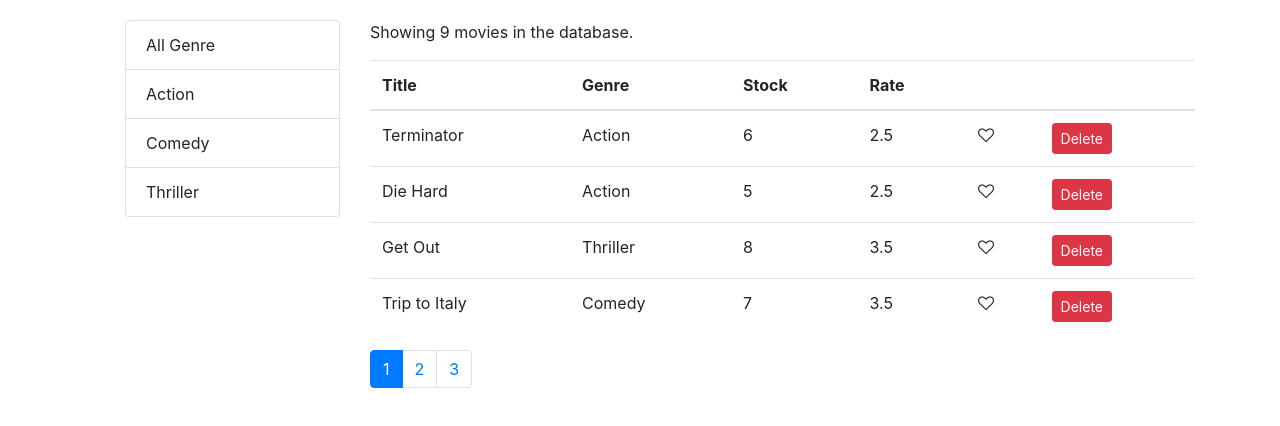
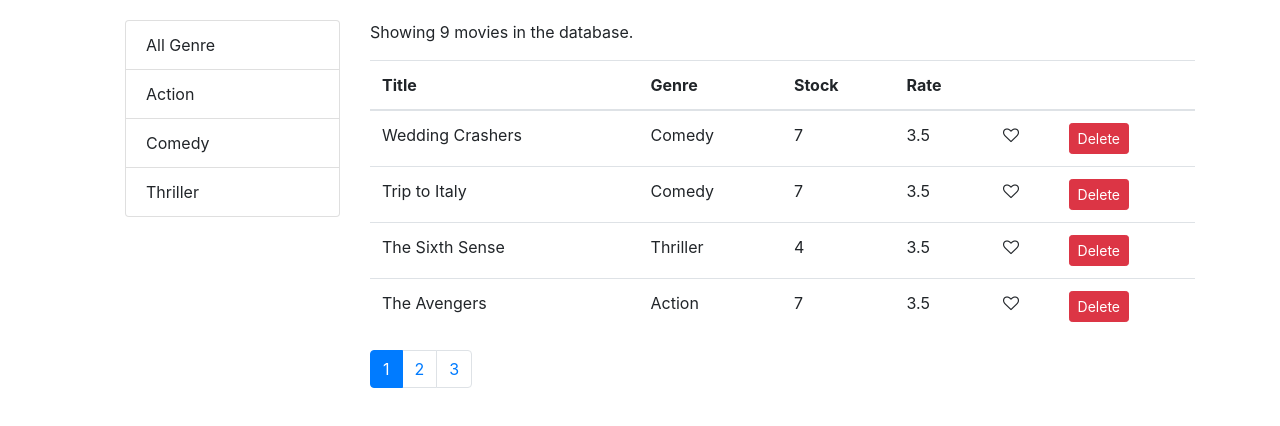
Before and after one commit to Mao-Ying-Li/React-Lesson, a React (Create React App) app: page / in a window 1280 px wide. Shown: the top 426 px of the page. Built offline with nearby package versions, Linux system fonts and the light colour scheme.

Commit message:
Extract table header

```diff
--- /dev/null
+++ b/src/components/common/tableHeader.jsx
@@ -0,0 +1,33 @@
+import React, { Component } from "react";
+
+class TableHeader extends Component {
+    raiseSort = path => {
+        const sortColumn = { ...this.props.sortColumn };
+        console.log(sortColumn);
+        if (sortColumn.path === path) {
+            sortColumn.order = sortColumn.order === "asc" ? "desc" : "asc";
+        } else {
+            sortColumn.path = path;
+            sortColumn.order = "asc";
+        }
+        this.props.onSort(sortColumn);
+    };
+
+    render() {
+        return (
+            <thead>
+                <tr>
+                    {this.props.columns.map(column => (
+                        <th
+                            key={column.path || column.key}
+                            onClick={() => this.raiseSort(column.path)}>
+                            {column.label}
+                        </th>
+                    ))}
+                </tr>
+            </thead>
+        );
+    }
+}
+
+export default TableHeader;
--- a/src/components/movies.jsx
+++ b/src/components/movies.jsx
@@ -1,4 +1,5 @@
 import React, { Component } from "react";
+import _ from "lodash";
 import { getMovies } from "../services/fakeMovieService";
 import { getGenres } from "../services/fakeGenreService";
 import MoviesTable from "./moviesTable.jsx";
@@ -10,10 +11,10 @@
     state = {
         movies: [],
         genres: [],
-        selectedGenre: [],
+        // selectedGenre: [],
         pageSize: 4, //show the movie per page
         currentPage: 1,
-        sortColumn: { path: "title", direction: true }
+        sortColumn: { path: "title", order: "desc" }
     };
 
     componentDidMount() {
@@ -37,8 +38,6 @@
         });
     };
 
-    handleSort = () => {};
-
     handlePageChange = pageNum => {
         this.setState({ currentPage: pageNum });
     };
@@ -47,23 +46,34 @@
         this.setState({ selectedGenre: genre, currentPage: 1 });
     };
 
+    handleSort = sortColumn => {
+        console.log("onClick");
+        this.setState({ sortColumn });
+    };
+
     render() {
         const { length: count } = this.state.movies; //將 this.state.movie.length 轉換成左方ES6敘述，並將變數 length 轉換為 count
-        const { pageSize, currentPage, movies, selectedGenre, genres } = this.state;
-        const { path, direction } = this.state.sortColumn;
+        const {
+            pageSize,
+            currentPage,
+            movies,
+            selectedGenre,
+            genres,
+            sortColumn
+        } = this.state;
 
         if (count === 0) {
             //使用上方定義的變數 count
             return <p>There's no movies in database.</p>;
         }
 
-        const filteredMovies =
+        const filteredMovies = //選取分類時的影片清單
             selectedGenre && selectedGenre._id
                 ? movies.filter(m => m.genre._id === selectedGenre._id)
                 : movies;
 
-        const currentMovies = Paginate(filteredMovies, currentPage, pageSize);
-        console.log(currentMovies);
+        const sorted = _.orderBy(filteredMovies, [sortColumn.path], [sortColumn.order]);
+        const currentMovies = Paginate(sorted, currentPage, pageSize);
 
         return (
             // 使用 React.Fragment 包起 child element 就不會顯示多餘的 div
@@ -82,6 +92,7 @@
                         onLike={this.handleLiked}
                         onDelete={this.handleDelete}
                         onSort={this.handleSort}
+                        sortColumn={sortColumn}
                     />
                     <Pagination
                         itemsCount={filteredMovies.length}
--- a/src/components/moviesTable.jsx
+++ b/src/components/moviesTable.jsx
@@ -1,21 +1,27 @@
-import React from "react";
+import React, { Component } from "react";
 import Like from "./common/like.jsx";
+import TableHeader from "./common/tableHeader.jsx";
 
-const MoviesTable = props => {
-    const { currentMovies, onLike, onDelete, onSort } = props;
+class MoviesTable extends Component {
+    columns = [
+        { path: "title", label: "Title" },
+        { path: "genre.name", label: "Genre" },
+        { path: "numberInStock", label: "Stock" },
+        { path: "dailyRentalRate", label: "Rate" },
+        { key: "like" },
+        { key: "delete" }
+    ];
+
+    render() {
+        const { currentMovies, onLike, onDelete, onSort, sortColumn } = this.props;
 
         return (
             <table className="table">
-            <thead>
-                <tr>
-                    <th onClick={() => onSort("title")}>Title</th>
-                    <th onClick={() => onSort("genre.name")}>Genre</th>
-                    <th onClick={() => onSort("numberInStock")}>Stock</th>
-                    <th onClick={() => onSort("dailyRentalRate")}>Rate</th>
-                    <th />
-                    <th />
-                </tr>
-            </thead>
+                <TableHeader
+                    columns={this.columns}
+                    sortColumn={sortColumn}
+                    onSort={onSort}
+                />
                 <tbody>
                     {currentMovies.map(movie => (
                         <tr key={movie._id}>
@@ -38,6 +44,6 @@
                 </tbody>
             </table>
         );
-};
-
+    }
+}
 export default MoviesTable;
--- a/src/utilitys/paginate.jsx
+++ b/src/utilitys/paginate.jsx
@@ -1,7 +1,7 @@
-const Paginate = (sortedMovies, currentPage, pageSize) => {
+const Paginate = (sorted, currentPage, pageSize) => {
     const startIndex = (currentPage - 1) * pageSize;
     const endIndex = startIndex + pageSize;
-    const currentMovies = sortedMovies.slice(startIndex, endIndex);
+    const currentMovies = sorted.slice(startIndex, endIndex);
     return currentMovies;
 };
 
```
Lines whose indentation alone changed are shown as unchanged.
